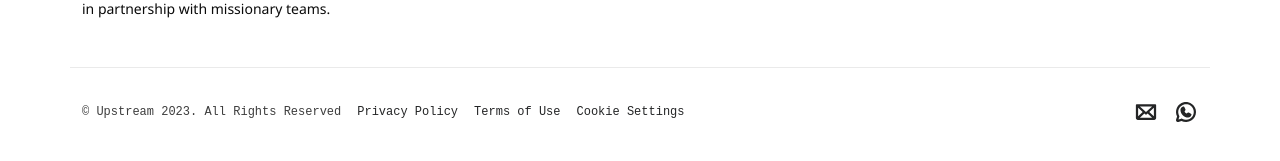
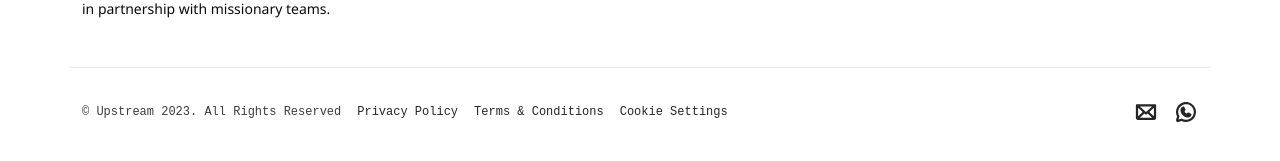
Before and after one commit to UpstreamCode/upstreamcode.github.io, a Jekyll site: the page built from _pages/index.html, in a window 1280 px wide and 900 px high, scrolled down 3939 px. Shown: the part 696-857 px from the top of the window. Built offline with Jekyll 4.4.1, drawn with Linux system fonts in a browser that asks for light colours.

Commit message:
Renamed terms and conditions.

```diff
--- a/_includes/footer.html
+++ b/_includes/footer.html
@@ -46,7 +46,7 @@
             <p>&copy; Upstream 2023. All Rights Reserved</p>
             <div class="d-flex flex-row justify-content-between align-items-start align-items-md-center gap-3">
                 <a href="/privacy-policy/">Privacy Policy</a>
-                <a href="/terms-of-use/">Terms of Use</a>
+                <a href="/terms-and-conditions/">Terms & Conditions</a>
                 <a href="">Cookie Settings</a>
             </div>
         </div>
```
